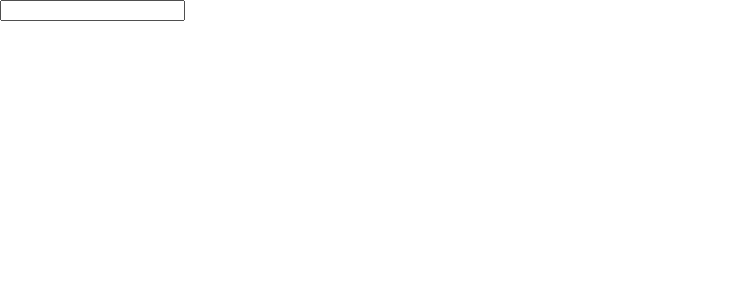
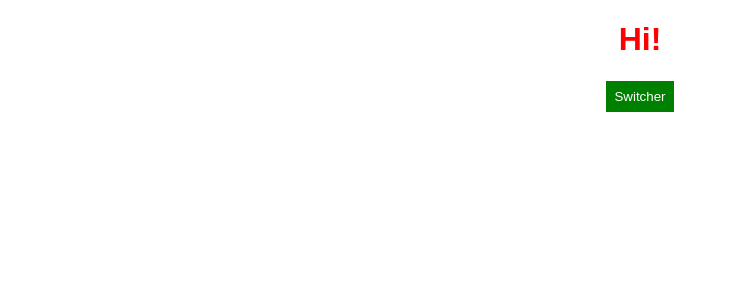
Before and after one commit to coffman21/react-guide, a React (Create React App) app: page / in a window 1280 px wide. Shown: the top 300 px of the page, without its empty margins (0-737 px from the left). Built offline with nearby package versions, Linux system fonts and the light colour scheme.

Commit message:
66 they forsed me to commit

```diff
--- a/package.json
+++ b/package.json
@@ -12,5 +12,8 @@
     "build": "react-scripts build",
     "test": "react-scripts test --env=jsdom",
     "eject": "react-scripts eject"
+  },
+  "devDependencies": {
+    "radium": "^0.24.1"
   }
 }
--- a/src/App.css
+++ b/src/App.css
@@ -1,3 +1,11 @@
 .App {
   text-align: center;
 }
+
+.red {
+  color: red;
+}
+
+.bold {
+  font-weight: bold;
+}
--- a/src/App.js
+++ b/src/App.js
@@ -1,105 +1,78 @@
 import React, {Component} from 'react';
 import './App.css';
 import Person from './Person/Person.js'
-import CharComponent from './Person/CharComponent.js'
-import ValidationComponent from './Person/ValidationComponent.js'
 
 class App extends Component {
 
-//   state = {
-//     persons: [
-//       {id: '1', name: "Max", age: 1},
-//       {id: '2', name: "New", age: 2},
-//       {id: '3', name: "q123123", age: 3},
-//     ],
-//     showPersons: false,
-//   };
-//
-//   togglePersons = () => {
-//     const show = this.state.showPersons;
-//     this.setState({showPersons: !show});
-//   };
-//
-//   changeHandler = (event, idx) => {
-//     const personIdx = this.state.persons.findIndex(p => {
-//       return p.id === idx
-//     });
-//     let persons = [...this.state.persons];
-//     persons[personIdx].name = event.target.value;
-//     this.setState(
-//         { persons: persons }
-//       )
-//   };
-//
-//   deletePersonHandler = (idx) => {
-//     const persons = [...this.state.persons];
-//     persons.splice(idx, 1);
-//     this.setState({persons: persons})
-//   };
-//
-//   render() {
-//     let persons = null;
-//
-//     if (this.state.showPersons) {
-//       persons = (
-//         <div>
-//           {this.state.persons.map((person, idx) => {
-//             return (
-//               <Person
-//                 key={person.id}
-//                 name={person.name}
-//                 age={person.age}
-//                 change={(event) => this.changeHandler(event, person.id)}
-//                 delete={() => this.deletePersonHandler(idx)}/>
-//             )
-//           })}
-//         </div>
-//       );
-//     }
-//     return (
-//       <div className="App">
-//         <h1>Hi!</h1>
-//         <button onClick={this.togglePersons}>Switcher</button>
-//         {persons}
-//       </div>
-//     );
-//     //   return React.createElement("div", {classname: "App"}, React.createElement("h1", null, "Hi!!!"));
-//   }
-
   state = {
-    validation: "",
-    chars: [],
+    persons: [
+      {id: '1', name: "Max", age: 1},
+      {id: '2', name: "New", age: 2},
+      {id: '3', name: "q123123", age: 3},
+    ],
+    showPersons: false,
   };
 
-  write = (event, chars) => {
-    const charsNow = event.target.value;
-    const len = chars.length;
-    this.setState({
-      chars: [...charsNow],
-      validation: len < 4 ? "too short" : len > 10 ? "too long" : "all fine",
+  togglePersons = () => {
+    const show = this.state.showPersons;
+    this.setState({showPersons: !show});
+  };
+
+  changeHandler = (event, idx) => {
+    const personIdx = this.state.persons.findIndex(p => {
+      return p.id === idx
     });
+    let persons = [...this.state.persons];
+    persons[personIdx].name = event.target.value;
+    this.setState(
+        { persons: persons }
+      )
+  };
+
+  deletePersonHandler = (idx) => {
+    const persons = [...this.state.persons];
+    persons.splice(idx, 1);
+    this.setState({persons: persons})
   };
 
   render() {
-    const chars = this.state.chars;
-    const charComps = (
-      <div> {
-          chars.map((c, idx) => {
-            return (<CharComponent key={idx} char={c}/>)
-        })} </div>
+
+    const style = {
+      backgroundColor: 'green',
+      color: "white",
+      border: '1px solid white',
+      padding: "8px",
+      cursor: "pointer",
+    };
+    let persons = null;
+    let classes = ['red', 'bold'].join(" ");
+
+    if (this.state.showPersons) {
+      persons = (
+        <div>
+          {this.state.persons.map((person, idx) => {
+            return (
+              <Person
+                key={person.id}
+                name={person.name}
+                age={person.age}
+                change={(event) => this.changeHandler(event, person.id)}
+                delete={() => this.deletePersonHandler(idx)}/>
+            )
+          })}
+        </div>
+      )
+    }
+    return (
+      <div className="App">
+        <h1 className={classes}>Hi!</h1>
+        <button style = {style} onClick={this.togglePersons}>Switcher</button>
+        {persons}
+      </div>
     );
+    //   return React.createElement("div", {classname: "App"}, React.createElement("h1", null, "Hi!!!"));
+  }
 
-    return (
-      <div>
-        <input type='text'
-               value={this.state.value}
-               onChange={(event) => this.write(event, this.state.chars)}/>
-        <ValidationComponent
-          status={this.state.validation}/>
-        {charComps}
-      </div>
-    )
-  }
 }
 
 export default App;
--- a/src/Person/CharComponent.js
+++ /dev/null
@@ -1,17 +0,0 @@
-import React, {Component} from 'react';
-
-class CharComponent extends Component {
-  render() {
-    const style = {
-      display: 'inline-block',
-      padding: '16px',
-      textAlign: 'center',
-      margin: '16px',
-      border: '1px solid black'
-    };
-
-    return <div style={style}>{this.props.char}</div>
-  }
-}
-
-export default CharComponent;
--- a/src/Person/Person.js
+++ b/src/Person/Person.js
@@ -7,12 +7,13 @@ import React, {Component} from 'react';
 //     }
 // }
 
+
 const person = (props) => {
   return (
-    <div>
+    <div className="Person">
       <p>Im a {props.name} and {props.age} old.</p>
       <p>{props.children}</p>
-      <p onClick={props.delete}>click me</p>
+      <button onClick={props.delete}>click me</button>
       <input type="text" onChange={props.change} value={props.name}/>
     </div>
   )
--- a/src/Person/ValidationComponent.js
+++ /dev/null
@@ -1,9 +0,0 @@
-import React, {Component} from 'react';
-
-class ValidationComponent extends Component {
-  render() {
-    return <label>{this.props.status}</label>
-  }
-}
-
-export default ValidationComponent
```
Also changed, not shown: 1 other file (tests, documents, lock files or other folders).
